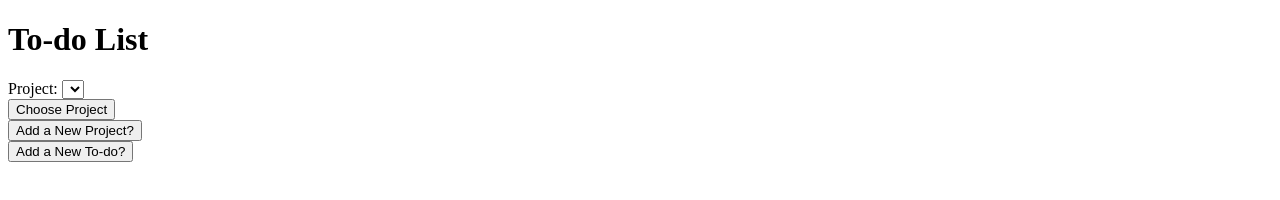
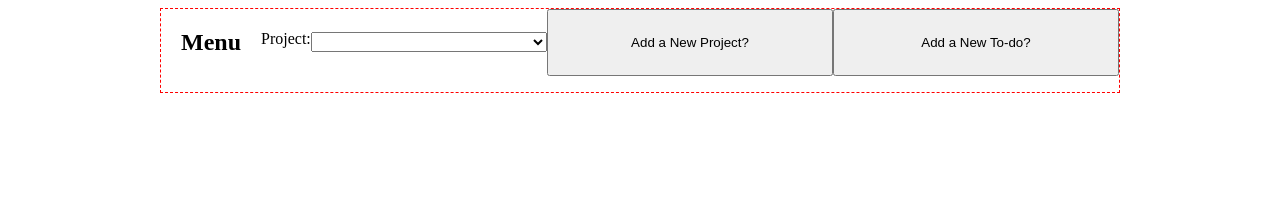
Before and after one commit to werronense/to-do-list, a website built with webpack: page dist/index.html in a window 1280 px wide. Built offline with nearby package versions, Linux system fonts and the light colour scheme.

Commit message:
Change basic layout

```diff
--- a/src/styles.css
+++ b/src/styles.css
@@ -8,6 +8,48 @@ html {
   box-sizing: inherit;
 }
 
+
+/* content container */
+.container {
+  margin: 0 auto;
+  max-width: 960px;
+  /* temporary code */
+  border: 1px red dashed;
+}
+
+
+/* menu */
+nav {
+  display: flex;
+}
+
+nav > button {
+  flex: 1 1 100px;
+}
+
+nav > form {
+  align-items: center;
+  display: flex;
+  flex: 1 1 100px;
+}
+
+nav > form label {
+  flex: 0 1 auto;
+  height: 1.5em;
+}
+
+nav > form select {
+  flex: 1 1 auto;
+  height: 1.5em;
+}
+
+nav > h1 {
+  flex: 0 1 auto;
+  padding: 0 20px;
+  text-align: center;
+}
+
+
 button {
   display: block;
 }
```
Also changed, not shown: dist/index.html.
